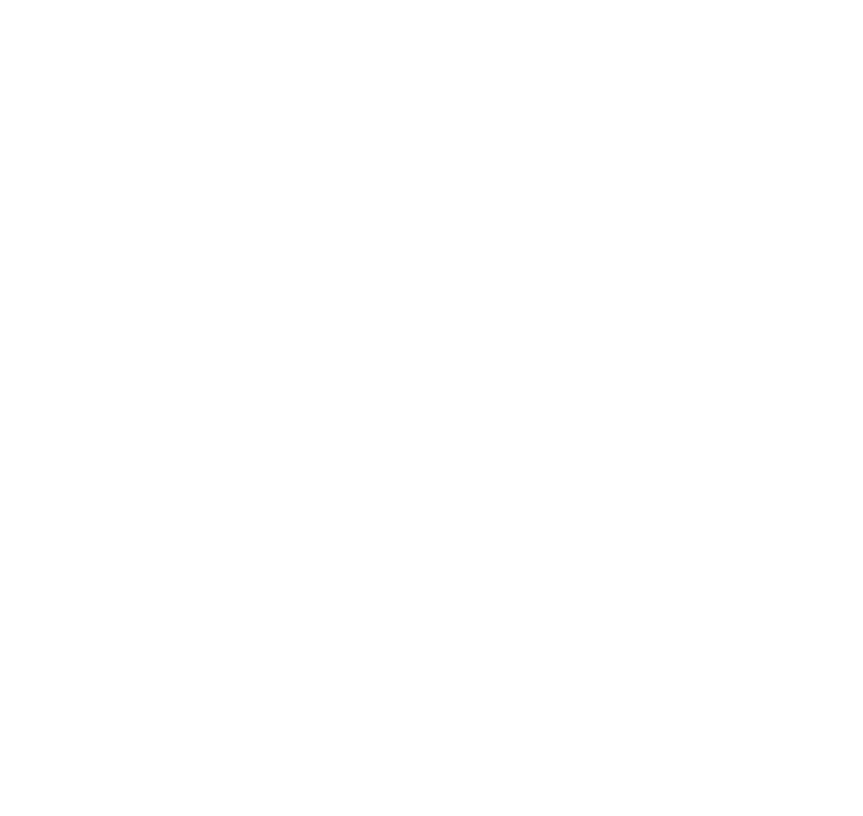
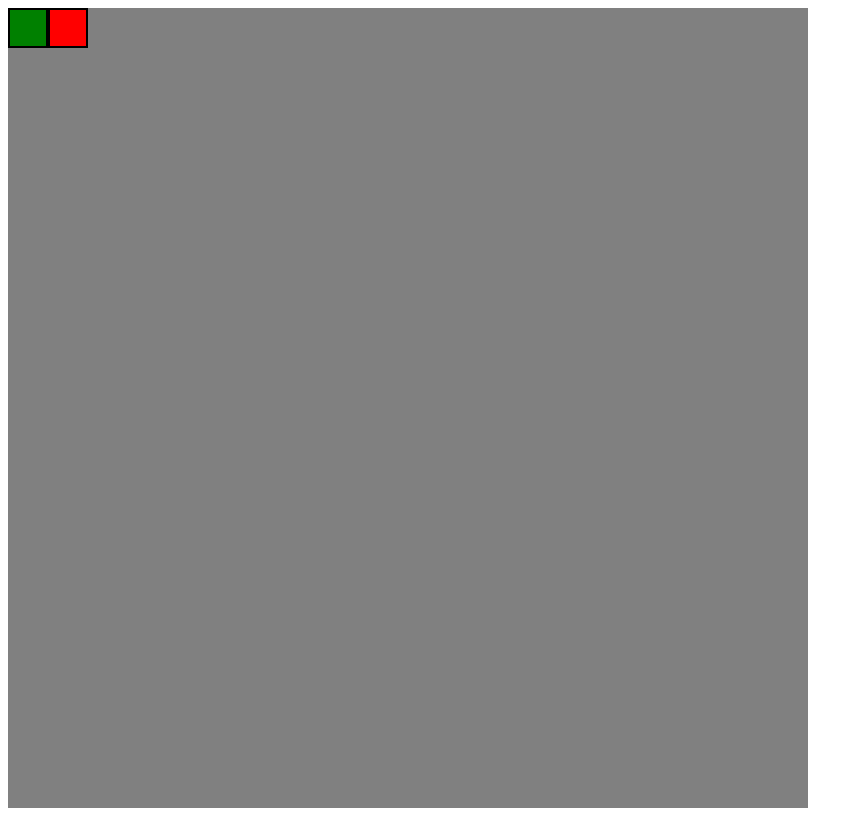
Before and after one commit to Erekle-andghuladze/BoG-task-Snake, a plain HTML site: page index.html in a window 1280 px wide. Shown: the whole page, without its empty margins (0-863 px from the left). Drawn offline with Linux system fonts and the light colour scheme.

Commit message:
second commit

```diff
--- a/index.html
+++ b/index.html
@@ -8,6 +8,11 @@
     <title>Snake</title>
 </head>
 <body>
-    <div class="snake-game"></div>
+    <div class="snake-game">
+        <div class="snake"></div>
+        <div class="apple"></div>
+    </div>
+
+    <script type="module" src="JS/index.js"></script>
 </body>
 </html>
--- a/style.css
+++ b/style.css
@@ -4,4 +4,25 @@
     display: flex;
     justify-content: center;
     align-items: center;
+    margin: 0;
 }
+
+
+.snake-game{
+    background-color: gray;
+    width: 100vmin;
+    height: 100vmin;
+    display: grid;
+    grid-template-rows: repeat(20, 1fr);
+    grid-template-columns: repeat(20, 1fr);
+}
+
+.snake {
+    background-color: green;
+    border: .25vmin solid black;
+}
+
+.apple {
+    background-color: red;
+    border: .25vmin solid black;
+}
```
Also changed, not shown: JS/index.js (added), JS/snake.js (added).
